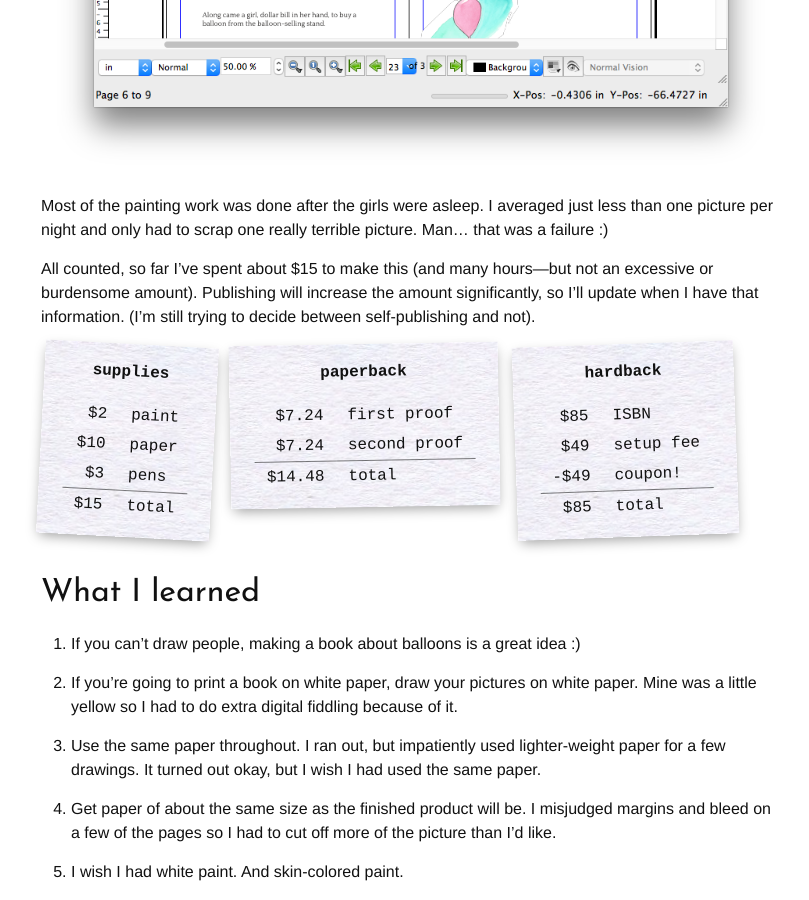
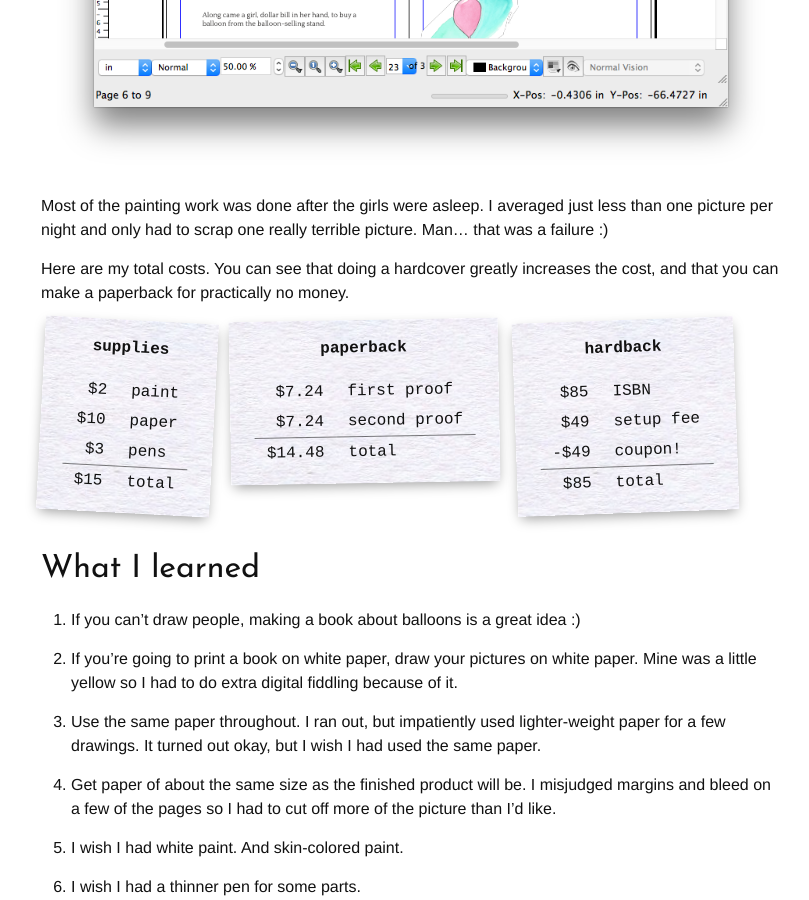
Before and after one commit to iffy/iffy.github.com, a Jekyll site: the page built from _posts/2016-10-10-i-made-a-book.md, in a window 1280 px wide and 900 px high, scrolled down 3999 px. Shown: the whole window, without its empty margins (229-1038 px from the left). Built offline with Jekyll 4.4.1, drawn with Linux system fonts in a browser that asks for light colours; nearby versions of some CDN libraries; some web fonts are replaced.

Commit message:
Remove para

```diff
--- a/_posts/2016-10-10-i-made-a-book.md
+++ b/_posts/2016-10-10-i-made-a-book.md
@@ -90,10 +90,7 @@ and [Scribus](https://www.scribus.net/) for laying out the book (to make into a
 
 Most of the painting work was done after the girls were asleep.  I averaged just less than one picture per night and only had to scrap one really terrible picture.  Man... that was a failure :)
 
-All counted, so far I've spent about $15 to make this (and many hours&mdash;but not an excessive or burdensome amount).  Publishing will increase the amount significantly, so I'll update when I have that information. (I'm still trying to decide between self-publishing and not).
-
-<!-- Since I wanted a hardcover copy, the most expensive part of this process was publishing.  I used [Ingram Spark](http://www.ingramspark.com/).  If I'd wanted a softcover, I could have published using Amazon's CreateSpace for free.
--->
+Here are my total costs.  You can see that doing a hardcover greatly increases the cost, and that you can make a paperback for practically no money.
 
 <style>
 div.receipt {
```
